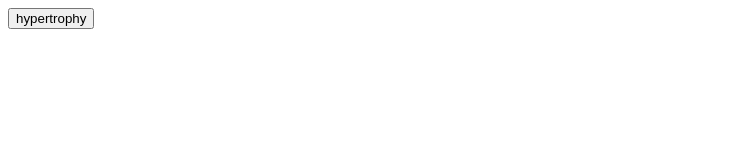
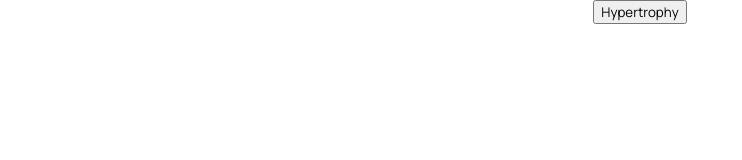
Before and after one commit to Stefan-RR/Workout-generator, a plain HTML site: page index.html in a window 1280 px wide. Shown: the whole page, without its empty margins (0-742 px from the left). Drawn offline with Linux system fonts and the light colour scheme.

Commit message:
Began styling

```diff
--- a/index.html
+++ b/index.html
@@ -6,11 +6,14 @@
     <meta name="viewport" content="width=device-width, initial-scale=1.0">
     <title>Workout Generator</title>
     <link rel="stylesheet" href="./src/main.css">
+    <link rel="preconnect" href="https://fonts.googleapis.com">
+    <link rel="preconnect" href="https://fonts.gstatic.com" crossorigin>
+    <link href="https://fonts.googleapis.com/css2?family=Manrope&display=swap" rel="stylesheet">
 </head>
 <body>
     <main class="main">
         <div id="input">
-            <button id="hypertrophy" onclick="hypertrophy()">hypertrophy</button>
+            <button id="hypertrophy" onclick="hypertrophy()">Hypertrophy</button>
         </div>
         <div id="output"></div>
     </main>
--- a/src/main.css
+++ b/src/main.css
@@ -0,0 +1,13 @@
+body {
+    margin: 0;
+    font-family: 'Manrope', sans-serif;
+}
+main {
+    display: flex;
+    justify-content: center;
+}
+button {
+    font-family: 'Manrope', sans-serif;
+}
+.exercises {
+}
```
